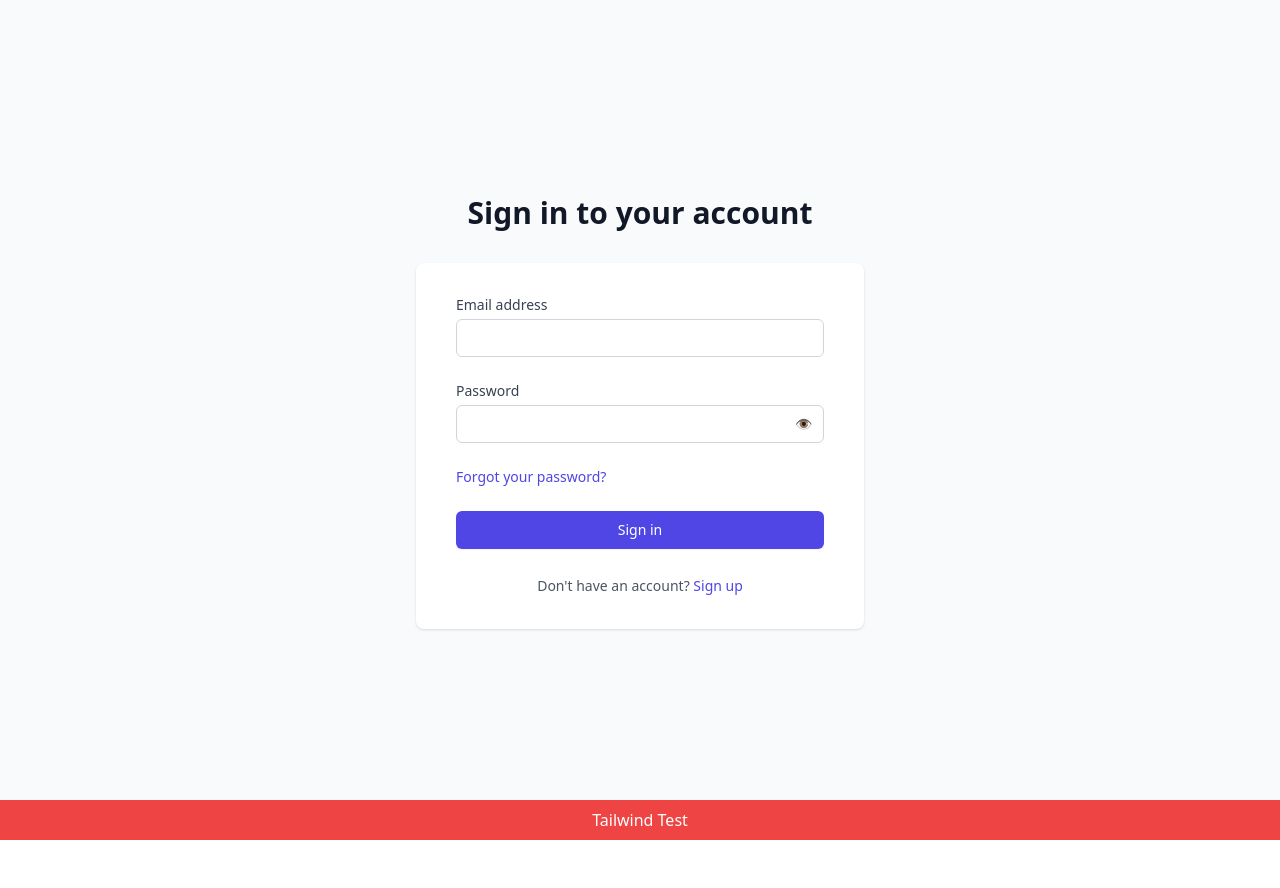
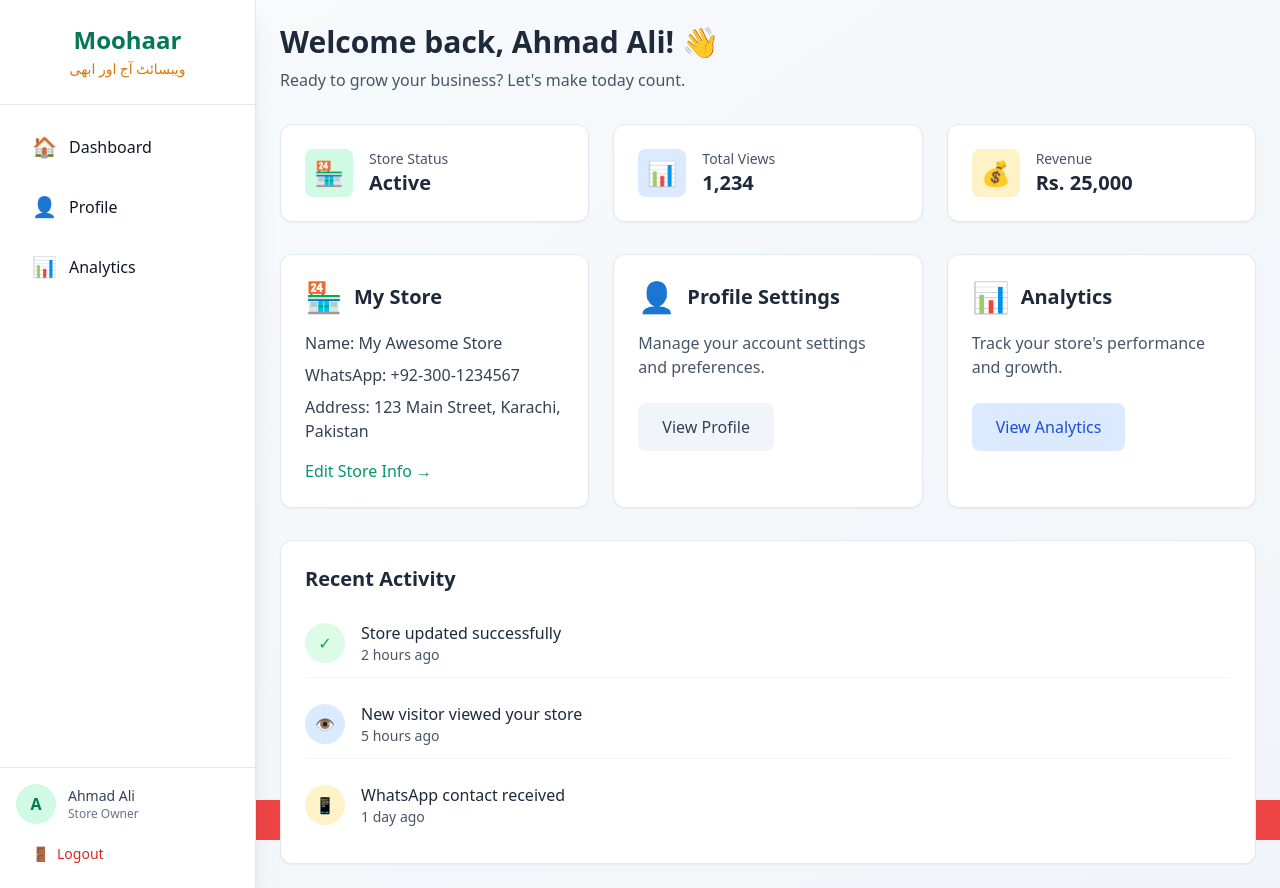
Before and after one commit to sufi-hassan-tools/code-boy, a React (Vite) app in the folder client/: page /dashboard in a window 1280 px wide. Before the commit this address led to /login. Before the commit the page ends 840 px from the top, so only its background shows below. Built offline with nearby package versions, Linux system fonts and the light colour scheme; no server answers; the HTML template or start-up script is replaced by a standard one; a web font is replaced by a local one.

Commit message:
Update Dashboard.jsx Claude vr

```diff
--- a/client/src/pages/Dashboard.jsx
+++ b/client/src/pages/Dashboard.jsx
@@ -1,29 +1,33 @@
 import { useState, useEffect } from 'react';
-import { Link, useNavigate } from 'react-router-dom';
-import { apiCall } from '../utils/api';
+
+// Mock API function for demonstration
+const apiCall = async (endpoint, options = {}) => {
+  // Simulate API delay
+  await new Promise(resolve => setTimeout(resolve, 1000));
+
+  if (endpoint === '/api/store/me') {
+    return {
+      ok: true,
+      data: {
+        storeName: "My Awesome Store",
+        storeWhatsapp: "+92-300-1234567",
+        storeAddress: "123 Main Street, Karachi, Pakistan"
+      }
+    };
+  }
+  return { ok: false };
+};
 
 export default function Dashboard() {
-  const [user, setUser] = useState(null);
+  const [user, setUser] = useState({ name: "Ahmad Ali" }); // Mock user data
   const [store, setStore] = useState(null);
   const [menuOpen, setMenuOpen] = useState(false);
   const [loading, setLoading] = useState(true);
-  const navigate = useNavigate();
 
   useEffect(() => {
-    const token = localStorage.getItem('token');
-    const userData = localStorage.getItem('user');
-
-    if (!token || !userData) {
-      navigate('/login');
-      return;
-    }
-
-    setUser(JSON.parse(userData));
-
+    // Mock authentication check
     const fetchStore = async () => {
-      const result = await apiCall('/api/store/me', {
-        headers: { Authorization: `Bearer ${token}` },
-      });
+      const result = await apiCall('/api/store/me');
       if (result.ok) {
         setStore(result.data);
       }
@@ -31,156 +35,291 @@ export default function Dashboard() {
     };
 
     fetchStore();
-  }, [navigate]);
+  }, []);
 
   const handleLogout = () => {
-    localStorage.removeItem('token');
-    localStorage.removeItem('user');
-    navigate('/login');
+    console.log('Logging out...');
+    alert('Logout functionality would redirect to login page');
+  };
+
+  const handleNavigation = (path) => {
+    console.log(`Navigating to: ${path}`);
+    setMenuOpen(false);
+    alert(`Would navigate to: ${path}`);
   };
 
   if (loading) {
     return (
-      <div className="min-h-screen bg-gray-50 flex items-center justify-center">
+      <div className="min-h-screen bg-gradient-to-br from-slate-50 to-slate-100 flex items-center justify-center">
         <div className="text-center">
-          <div className="animate-spin rounded-full h-12 w-12 border-b-2 border-indigo-600 mx-auto" />
-          <p className="mt-4 text-gray-600">Loading...</p>
+          <div className="animate-spin rounded-full h-16 w-16 border-4 border-emerald-600 border-t-transparent mx-auto" />
+          <p className="mt-6 text-slate-600 font-medium">Loading your dashboard...</p>
         </div>
       </div>
     );
   }
 
+  const menuItems = [
+    { name: 'Dashboard', path: '/dashboard', icon: '🏠' },
+    ...(store ? [] : [{ name: 'Create Store', path: '/create-store', icon: '🏪' }]),
+    { name: 'Profile', path: '/profile', icon: '👤' },
+    { name: 'Analytics', path: '/analytics', icon: '📊' },
+  ];
+
   return (
-    <div className="min-h-screen bg-gray-50 flex">
-      {/* Sidebar for desktop */}
-      <aside
-        className={`hidden md:flex flex-col w-56 bg-white border-r shadow-sm p-4 space-y-4 ${
-          menuOpen ? '' : 'block'
-        }`}
-      >
-        <Link to="/dashboard" className="hover:text-accent">
-          Dashboard
-        </Link>
-        {!store && (
-          <Link to="/create-store" className="hover:text-accent">
-            Create Store
-          </Link>
+    <div className="min-h-screen bg-gradient-to-br from-slate-50 to-slate-100">
+      {/* Mobile Menu Overlay */}
+      {menuOpen && (
+        <div
+          className="fixed inset-0 bg-black bg-opacity-50 z-40 md:hidden"
+          onClick={() => setMenuOpen(false)}
+        />
       )}
-        <Link to="/profile" className="hover:text-accent">
-          Profile
-        </Link>
-        <Link to="/analytics" className="hover:text-accent">
-          Analytics
-        </Link>
-        <button onClick={handleLogout} className="text-left hover:text-accent">
-          Logout
-        </button>
-      </aside>
 
-      <div className="flex-1 flex flex-col">
-        <nav className="bg-white shadow relative">
-          <div className="flex items-center justify-between p-4">
-            <button
-              onClick={() => setMenuOpen(!menuOpen)}
-              className="md:hidden p-2"
-              aria-label="Menu"
-            >
-              <svg className="w-6 h-6" fill="none" stroke="currentColor" viewBox="0 0 24 24">
-                {menuOpen ? (
-                  <path strokeLinecap="round" strokeLinejoin="round" strokeWidth="2" d="M6 18L18 6M6 6l12 12" />
-                ) : (
-                  <path strokeLinecap="round" strokeLinejoin="round" strokeWidth="2" d="M4 6h16M4 12h16M4 18h16" />
-                )}
-              </svg>
-            </button>
-            <div className="absolute left-1/2 -translate-x-1/2 text-center">
-              <span className="block font-bold text-xl text-primary">Moohaar</span>
-              <span className="block font-nastaliq tracking-wide text-gold text-sm">ویبسائٹ آج اور ابھی</span>
+      <div className="flex">
+        {/* Sidebar */}
+        <aside className={`
+          fixed md:static inset-y-0 left-0 z-50
+          transform ${menuOpen ? 'translate-x-0' : '-translate-x-full'}
+          md:translate-x-0 transition-transform duration-300 ease-in-out
+          w-64 bg-white shadow-xl border-r border-slate-200
+        `}>
+          <div className="flex flex-col h-full">
+            {/* Logo Section */}
+            <div className="p-6 border-b border-slate-200">
+              <div className="text-center">
+                <h1 className="font-bold text-2xl text-emerald-700 mb-1">Moohaar</h1>
+                <p className="text-amber-600 text-sm font-medium" style={{fontFamily: 'Nastaliq'}}>
+                  ویبسائٹ آج اور ابھی
+                </p>
               </div>
             </div>
-          {/* mobile dropdown */}
-          {menuOpen && (
-            <div className="md:hidden border-t">
-              <div className="flex flex-col p-4 space-y-2">
-                <Link to="/dashboard" onClick={() => setMenuOpen(false)} className="hover:text-accent">
-                  Dashboard
-                </Link>
-                {!store && (
-                  <Link to="/create-store" onClick={() => setMenuOpen(false)} className="hover:text-accent">
-                    Create Store
-                  </Link>
-                )}
-                <Link to="/profile" onClick={() => setMenuOpen(false)} className="hover:text-accent">
-                  Profile
-                </Link>
-                <Link to="/analytics" onClick={() => setMenuOpen(false)} className="hover:text-accent">
-                  Analytics
-                </Link>
-                <button onClick={handleLogout} className="text-left hover:text-accent">
+
+            {/* Navigation */}
+            <nav className="flex-1 p-4">
+              <ul className="space-y-2">
+                {menuItems.map((item, index) => (
+                  <li key={index}>
+                    <button
+                      onClick={() => handleNavigation(item.path)}
+                      className="w-full flex items-center px-4 py-3 text-left rounded-lg hover:bg-emerald-50 hover:text-emerald-700 transition-colors duration-200 group"
+                    >
+                      <span className="text-xl mr-3 group-hover:scale-110 transition-transform duration-200">
+                        {item.icon}
+                      </span>
+                      <span className="font-medium">{item.name}</span>
+                    </button>
+                  </li>
+                ))}
+              </ul>
+            </nav>
+
+            {/* User Section */}
+            <div className="p-4 border-t border-slate-200">
+              <div className="flex items-center mb-3">
+                <div className="w-10 h-10 bg-emerald-100 rounded-full flex items-center justify-center">
+                  <span className="text-emerald-700 font-semibold">
+                    {user?.name?.charAt(0) || 'U'}
+                  </span>
+                </div>
+                <div className="ml-3">
+                  <p className="text-sm font-medium text-slate-700">{user?.name || 'User'}</p>
+                  <p className="text-xs text-slate-500">Store Owner</p>
+                </div>
+              </div>
+              <button
+                onClick={handleLogout}
+                className="w-full px-4 py-2 text-sm text-red-600 hover:bg-red-50 rounded-lg transition-colors duration-200 flex items-center"
+              >
+                <span className="mr-2">🚪</span>
                 Logout
               </button>
             </div>
           </div>
-          )}
-        </nav>
+        </aside>
 
-        <main className="max-w-7xl mx-auto py-6 px-4 flex-1">
-          <div className="px-4 py-6 sm:px-0">
-            <div className="border-4 border-dashed border-gray-200 rounded-lg p-8">
+        {/* Main Content */}
+        <div className="flex-1 md:ml-0">
+          {/* Mobile Header */}
+          <header className="md:hidden bg-white shadow-sm border-b border-slate-200 p-4">
+            <div className="flex items-center justify-between">
+              <button
+                onClick={() => setMenuOpen(!menuOpen)}
+                className="p-2 hover:bg-slate-100 rounded-lg transition-colors duration-200"
+                aria-label="Toggle menu"
+              >
+                <svg className="w-6 h-6" fill="none" stroke="currentColor" viewBox="0 0 24 24">
+                  <path strokeLinecap="round" strokeLinejoin="round" strokeWidth="2" d="M4 6h16M4 12h16M4 18h16" />
+                </svg>
+              </button>
               <div className="text-center">
-                <h2 className="text-2xl font-bold text-gray-900 mb-2">
-                  {user?.name ? `${user.name} welcome to Moohaar!` : 'Welcome to Moohaar!'}
+                <h1 className="font-bold text-lg text-emerald-700">Moohaar</h1>
+              </div>
+              <div className="w-10"></div>
+            </div>
+          </header>
+
+          {/* Dashboard Content */}
+          <main className="p-6">
+            <div className="max-w-6xl mx-auto">
+              {/* Welcome Section */}
+              <div className="mb-8">
+                <h2 className="text-3xl font-bold text-slate-800 mb-2">
+                  Welcome back, {user?.name || 'User'}! 👋
                 </h2>
-                <p className="text-gray-600 mb-8">Let's build your store.</p>
+                <p className="text-slate-600">
+                  Ready to grow your business? Let's make today count.
+                </p>
+              </div>
 
-                <div className="grid grid-cols-2 gap-4 md:grid-cols-3 lg:grid-cols-4">
-                  {!store && (
-                    <div className="bg-white p-6 rounded-lg shadow">
-                      <h3 className="text-lg font-medium text-gray-900 mb-2">Create Store</h3>
-                      <p className="text-gray-600 mb-4">Set up your online store</p>
+              {/* Quick Stats */}
+              <div className="grid grid-cols-1 md:grid-cols-3 gap-6 mb-8">
+                <div className="bg-white rounded-xl shadow-sm border border-slate-200 p-6">
+                  <div className="flex items-center">
+                    <div className="w-12 h-12 bg-emerald-100 rounded-lg flex items-center justify-center">
+                      <span className="text-2xl">🏪</span>
+                    </div>
+                    <div className="ml-4">
+                      <p className="text-sm text-slate-600">Store Status</p>
+                      <p className="text-xl font-semibold text-slate-800">
+                        {store ? 'Active' : 'Not Created'}
+                      </p>
+                    </div>
+                  </div>
+                </div>
+
+                <div className="bg-white rounded-xl shadow-sm border border-slate-200 p-6">
+                  <div className="flex items-center">
+                    <div className="w-12 h-12 bg-blue-100 rounded-lg flex items-center justify-center">
+                      <span className="text-2xl">📊</span>
+                    </div>
+                    <div className="ml-4">
+                      <p className="text-sm text-slate-600">Total Views</p>
+                      <p className="text-xl font-semibold text-slate-800">1,234</p>
+                    </div>
+                  </div>
+                </div>
+
+                <div className="bg-white rounded-xl shadow-sm border border-slate-200 p-6">
+                  <div className="flex items-center">
+                    <div className="w-12 h-12 bg-amber-100 rounded-lg flex items-center justify-center">
+                      <span className="text-2xl">💰</span>
+                    </div>
+                    <div className="ml-4">
+                      <p className="text-sm text-slate-600">Revenue</p>
+                      <p className="text-xl font-semibold text-slate-800">Rs. 25,000</p>
+                    </div>
+                  </div>
+                </div>
+              </div>
+
+              {/* Action Cards */}
+              <div className="grid grid-cols-1 md:grid-cols-2 lg:grid-cols-3 gap-6">
+                {!store ? (
+                  <div className="bg-gradient-to-br from-emerald-500 to-emerald-600 rounded-xl shadow-lg p-6 text-white">
+                    <div className="flex items-center mb-4">
+                      <span className="text-3xl mr-3">🚀</span>
+                      <h3 className="text-xl font-semibold">Create Your Store</h3>
+                    </div>
+                    <p className="text-emerald-100 mb-6">
+                      Get started with your online presence in just a few minutes.
+                    </p>
                     <button
-                        onClick={() => navigate('/create-store')}
-                        className="bg-indigo-600 hover:bg-indigo-700 text-white px-4 py-2 rounded-md text-sm font-medium"
+                      onClick={() => handleNavigation('/create-store')}
+                      className="bg-white text-emerald-600 px-6 py-3 rounded-lg font-semibold hover:bg-emerald-50 transition-colors duration-200 transform hover:scale-105"
                     >
                       Get Started
                     </button>
                   </div>
-                  )}
-                  {store && (
-                    <div className="bg-white p-6 rounded-lg shadow text-left">
-                      <h3 className="text-lg font-medium text-gray-900 mb-2">My Store</h3>
-                      <p className="text-gray-600 mb-1">{store.storeName}</p>
-                      <p className="text-gray-600 mb-1">WhatsApp: {store.storeWhatsapp}</p>
-                      <p className="text-gray-600 mb-4">{store.storeAddress}</p>
-                      <Link
-                        to="/profile"
-                        className="text-indigo-600 hover:underline text-sm"
+                ) : (
+                  <div className="bg-white rounded-xl shadow-sm border border-slate-200 p-6">
+                    <div className="flex items-center mb-4">
+                      <span className="text-3xl mr-3">🏪</span>
+                      <h3 className="text-xl font-semibold text-slate-800">My Store</h3>
+                    </div>
+                    <div className="space-y-2 mb-4">
+                      <p className="text-slate-700">
+                        <span className="font-medium">Name:</span> {store.storeName}
+                      </p>
+                      <p className="text-slate-700">
+                        <span className="font-medium">WhatsApp:</span> {store.storeWhatsapp}
+                      </p>
+                      <p className="text-slate-700">
+                        <span className="font-medium">Address:</span> {store.storeAddress}
+                      </p>
+                    </div>
+                    <button
+                      onClick={() => handleNavigation('/profile')}
+                      className="text-emerald-600 hover:text-emerald-700 font-medium flex items-center"
                     >
                       Edit Store Info
-                      </Link>
+                      <span className="ml-1">→</span>
+                    </button>
                   </div>
                 )}
 
-                  <div className="bg-white p-6 rounded-lg shadow">
-                    <h3 className="text-lg font-medium text-gray-900 mb-2">Profile</h3>
-                    <p className="text-gray-600 mb-4">Manage your account settings</p>
-                    <Link
-                      to="/profile"
-                      className="bg-gray-600 hover:bg-gray-700 text-white px-4 py-2 rounded-md text-sm font-medium inline-block"
+                <div className="bg-white rounded-xl shadow-sm border border-slate-200 p-6">
+                  <div className="flex items-center mb-4">
+                    <span className="text-3xl mr-3">👤</span>
+                    <h3 className="text-xl font-semibold text-slate-800">Profile Settings</h3>
+                  </div>
+                  <p className="text-slate-600 mb-6">
+                    Manage your account settings and preferences.
+                  </p>
+                  <button
+                    onClick={() => handleNavigation('/profile')}
+                    className="bg-slate-100 hover:bg-slate-200 text-slate-700 px-6 py-3 rounded-lg font-medium transition-colors duration-200"
                   >
                     View Profile
-                    </Link>
+                  </button>
                 </div>
 
-                  <div className="bg-white p-6 rounded-lg shadow">
-                    <h3 className="text-lg font-medium text-gray-900 mb-2">Analytics</h3>
-                    <p className="text-gray-600 mb-4">View your store analytics</p>
-                    <Link
-                      to="/analytics"
-                      className="bg-green-600 hover:bg-green-700 text-white px-4 py-2 rounded-md text-sm font-medium inline-block"
+                <div className="bg-white rounded-xl shadow-sm border border-slate-200 p-6">
+                  <div className="flex items-center mb-4">
+                    <span className="text-3xl mr-3">📊</span>
+                    <h3 className="text-xl font-semibold text-slate-800">Analytics</h3>
+                  </div>
+                  <p className="text-slate-600 mb-6">
+                    Track your store's performance and growth.
+                  </p>
+                  <button
+                    onClick={() => handleNavigation('/analytics')}
+                    className="bg-blue-100 hover:bg-blue-200 text-blue-700 px-6 py-3 rounded-lg font-medium transition-colors duration-200"
                   >
                     View Analytics
-                    </Link>
+                  </button>
+                </div>
+              </div>
+
+              {/* Recent Activity */}
+              <div className="mt-8 bg-white rounded-xl shadow-sm border border-slate-200 p-6">
+                <h3 className="text-xl font-semibold text-slate-800 mb-4">Recent Activity</h3>
+                <div className="space-y-3">
+                  <div className="flex items-center py-3 border-b border-slate-100 last:border-b-0">
+                    <div className="w-10 h-10 bg-green-100 rounded-full flex items-center justify-center">
+                      <span className="text-green-600">✓</span>
+                    </div>
+                    <div className="ml-4">
+                      <p className="text-slate-800 font-medium">Store updated successfully</p>
+                      <p className="text-sm text-slate-600">2 hours ago</p>
+                    </div>
+                  </div>
+                  <div className="flex items-center py-3 border-b border-slate-100 last:border-b-0">
+                    <div className="w-10 h-10 bg-blue-100 rounded-full flex items-center justify-center">
+                      <span className="text-blue-600">👁</span>
+                    </div>
+                    <div className="ml-4">
+                      <p className="text-slate-800 font-medium">New visitor viewed your store</p>
+                      <p className="text-sm text-slate-600">5 hours ago</p>
+                    </div>
+                  </div>
+                  <div className="flex items-center py-3">
+                    <div className="w-10 h-10 bg-amber-100 rounded-full flex items-center justify-center">
+                      <span className="text-amber-600">📱</span>
+                    </div>
+                    <div className="ml-4">
+                      <p className="text-slate-800 font-medium">WhatsApp contact received</p>
+                      <p className="text-sm text-slate-600">1 day ago</p>
                     </div>
                   </div>
                 </div>
@@ -189,5 +328,6 @@ export default function Dashboard() {
           </main>
         </div>
       </div>
+    </div>
   );
 }
```
Lines whose indentation alone changed are shown as unchanged.
